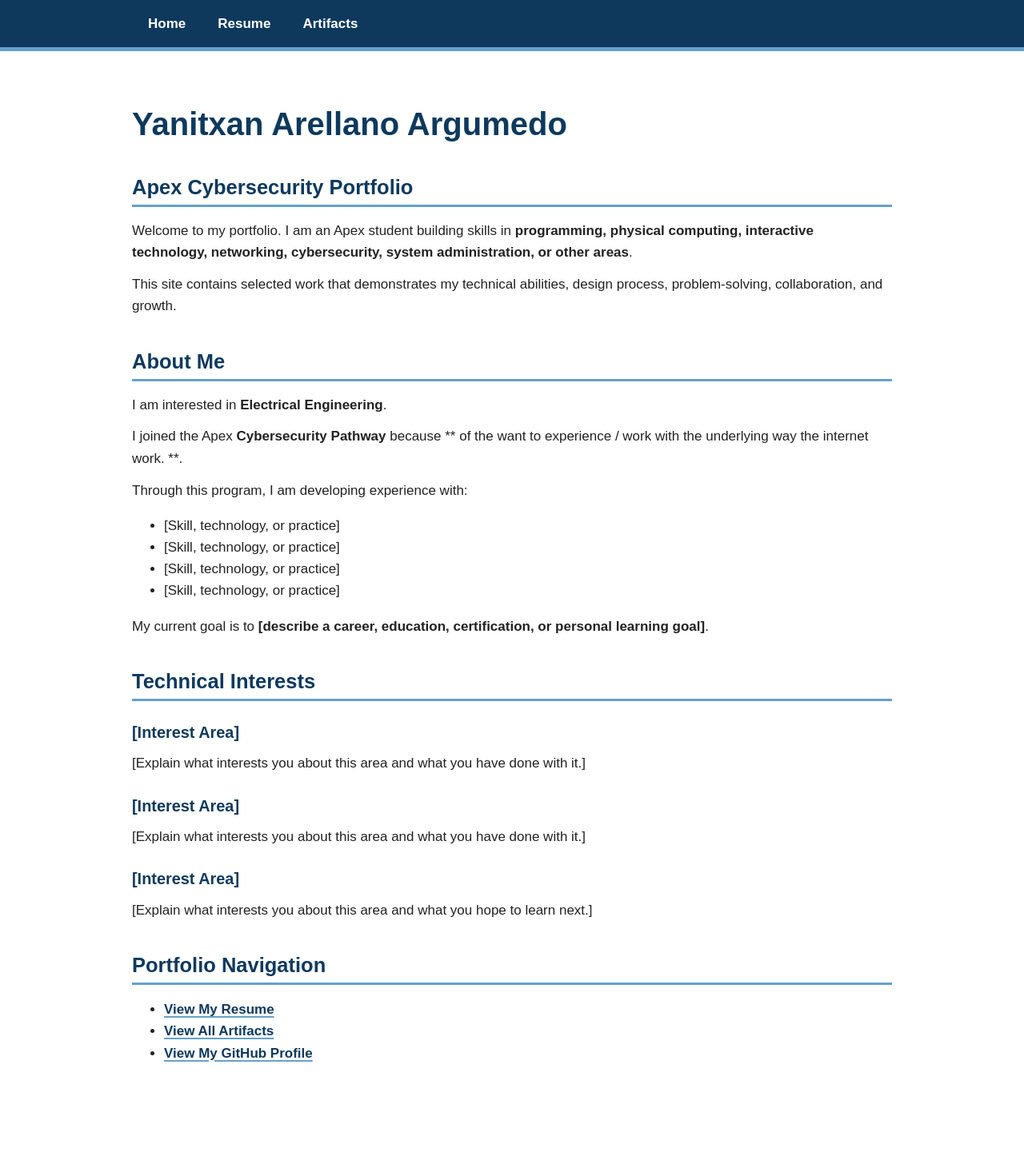
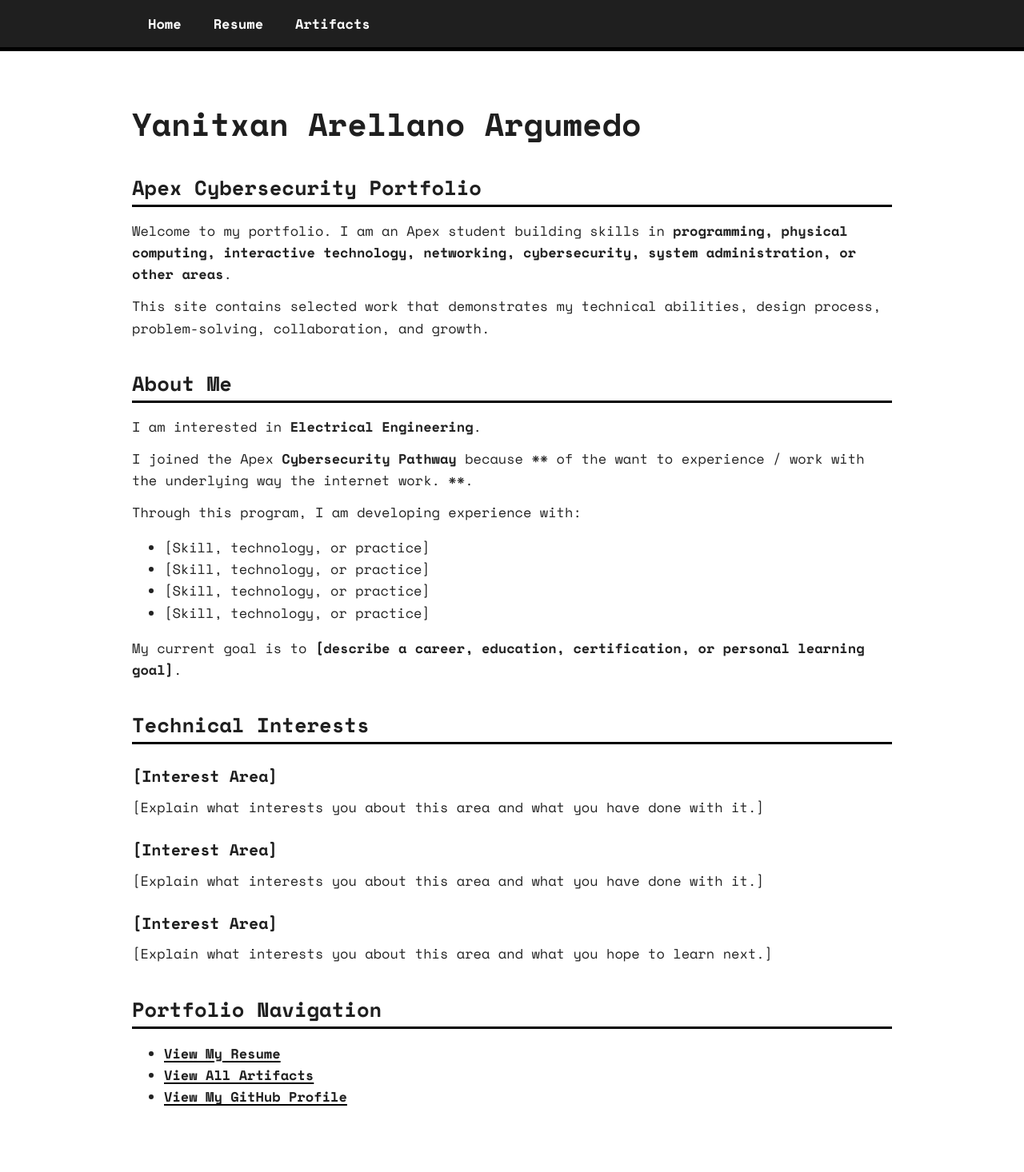
Before and after one commit to yanitxan/apex-portfolio, a Jekyll site: the page built from index.md, in a window 1280 px wide. Shown: the whole page at 80% size. Built offline with Jekyll 4.4.1, drawn with Linux system fonts in a browser that asks for light colours; before the commit the page ends 1412 px from its top, so only the background shows below that.

Commit message:
Updated font styles and header color

```diff
--- a/_layouts/default.html
+++ b/_layouts/default.html
@@ -2,6 +2,9 @@
 <html lang="en">
 <head>
   <meta charset="UTF-8">
+  <link rel="preconnect" href="https://fonts.googleapis.com">
+<link rel="preconnect" href="https://fonts.gstatic.com" crossorigin>
+<link href="https://fonts.googleapis.com/css2?family=Space+Mono:ital,wght@0,400;0,700;1,400;1,700&display=swap" rel="stylesheet">
 
   <meta
     name="viewport"
--- a/assets/styles/style.css
+++ b/assets/styles/style.css
@@ -3,8 +3,8 @@
 /* This is the base Apex color palette, but you can change however you like. */
 
 :root {
-  --apex-navy: #0E395D;
-  --apex-blue: #66A0CB;
+  --apex-navy: #1f1f1f;
+  --apex-blue: black;
 
   --apex-blue-light: #E8F2F9;
   --apex-blue-lighter: #F4F8FB;
@@ -36,9 +36,8 @@
   color: var(--text-color);
 
   font-family:
-    Arial,
-    Helvetica,
-    sans-serif;
+    Space Mono,
+    monospace;
 
   font-size: 17px;
   line-height: 1.6;
```
